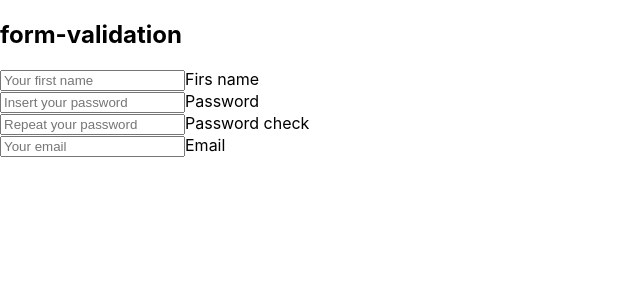
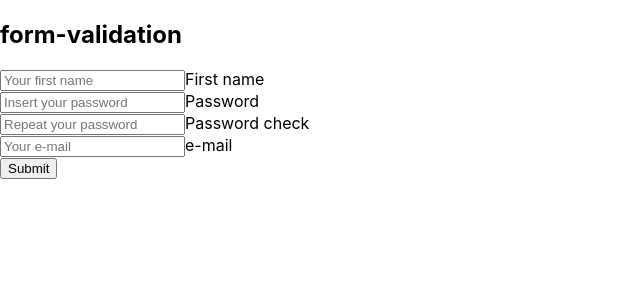
Before and after one commit to XeniaChe/form-validation, a React (Create React App) app: page / in a window 1280 px wide. Shown: the top 300 px of the page, without its empty margins (0-640 px from the left). Built offline with nearby package versions, Linux system fonts and the light colour scheme.

Commit message:
Fields and whole form validation added

```diff
--- a/src/components/Input.js
+++ b/src/components/Input.js
@@ -1,6 +1,7 @@
 import React from 'react';
 
 const Input = (props) => {
+	console.log('Field is invalid', props.invalid);
 	return (
 		<div>
 			<input
@@ -9,6 +10,7 @@ const Input = (props) => {
 				placeholder={props.placeholder}
 				name={props.name}
 				onChange={props.onInput}
+				required={props.required}
 			/>
 			<label htmlFor={props.id}>{props.name}</label>
 		</div>
--- a/src/index.js
+++ b/src/index.js
@@ -10,24 +10,26 @@ const App = () => {
 		name,
 		placeholder,
 		required,
-		isCorrect,
+		needToCheck,
 		isEmail
 	) {
 		this.basic = {
 			name: name,
 			placeholder: placeholder
 		};
-		this.value = '';
+		// this.value = '';
 		this.validation = {
 			required: required,
-			isCorrect: isCorrect,
+			needToCheck: needToCheck,
 			isEmail: isEmail
 		};
+		this.isValid = false;
 	};
+
 	const [ formState, setFormState ] = useState({
 		formFields: {
 			name: new formFieldsCreate(
-				'Firs name',
+				'First name',
 				'Your first name',
 				false,
 				false,
@@ -40,19 +42,19 @@ const App = () => {
 				false,
 				false
 			),
-			repeatPassword: new formFieldsCreate(
+			passwordCheck: new formFieldsCreate(
 				'Password check',
 				'Repeat your password',
 				true,
-				false,
+				true,
 				false
 			),
 			email: new formFieldsCreate(
-				'Email',
-				'Your email',
+				'e-mail',
+				'Your e-mail',
 				true,
 				false,
-				false
+				true
 			)
 		},
 		formValid: false
@@ -60,10 +62,11 @@ const App = () => {
 	const [ userInfo, setUserInfo ] = useState({
 		name: '',
 		password: '',
-		passwordRepeat: false,
-		eMail: ''
+		passwordCheck: '',
+		email: ''
 	});
 
+	//Array from form.formfields object
 	const fieldsArr = [];
 	for (const key in formState.formFields) {
 		fieldsArr.push({
@@ -72,15 +75,54 @@ const App = () => {
 		});
 	}
 
+	const fieldValidCheck = (inputValue, rules) => {
+		let isValid = true;
+		if (rules.required) {
+			isValid = inputValue.trim() !== '' && isValid;
+		}
+
+		if (rules.needToCheck) {
+			isValid = inputValue === userInfo.password && isValid;
+		}
+
+		if (rules.isEmail) {
+			const pattern = /[a-z0-9!#$%&'*+/=?^_`{|}~-]+(?:\.[a-z0-9!#$%&'*+/=?^_`{|}~-]+)*@(?:[a-z0-9](?:[a-z0-9-]*[a-z0-9])?\.)+[a-z0-9](?:[a-z0-9-]*[a-z0-9])?/;
+			isValid = pattern.test(inputValue) && isValid;
+		}
+
+		return isValid;
+	};
+
 	const onInputChangeHandler = (event, id) => {
+		//Handling user's input
 		let inputData = event.target.value;
 		let userInfoCopy = { ...userInfo };
-		console.log(userInfo);
 		userInfoCopy[id] = inputData;
+
+		//Checking field's validation
+		let fieldChecked = fieldValidCheck(
+			inputData,
+			formState.formFields[id].validation
+		);
+		let fieldsCopy = { ...formState.formFields };
+		fieldsCopy[id].isValid = fieldChecked;
+
+		//Whole form's validation check
+		let formIsValid = true;
+		for (const field in fieldsCopy) {
+			formIsValid = fieldsCopy[field].isValid && formIsValid;
+		}
+
+		console.log('Form is Valid', formIsValid);
 		setUserInfo({ ...userInfoCopy });
+		setFormState({
+			...formState,
+			formFields: fieldsCopy
+		});
 	};
 
 	let form = (
+		<div>
 			<form action='#' id='form'>
 				{fieldsArr.map((el) => (
 					<Input
@@ -89,9 +131,13 @@ const App = () => {
 						name={el.config.basic.name}
 						placeholder={el.config.basic.placeholder}
 						onInput={(event) => onInputChangeHandler(event, el.id)}
+						required={el.config.validation.required}
+						invalid={!el.config.isValid}
 					/>
 				))}
 			</form>
+			<button>Submit</button>
+		</div>
 	);
 
 	return (
```
Lines whose indentation alone changed are shown as unchanged.
